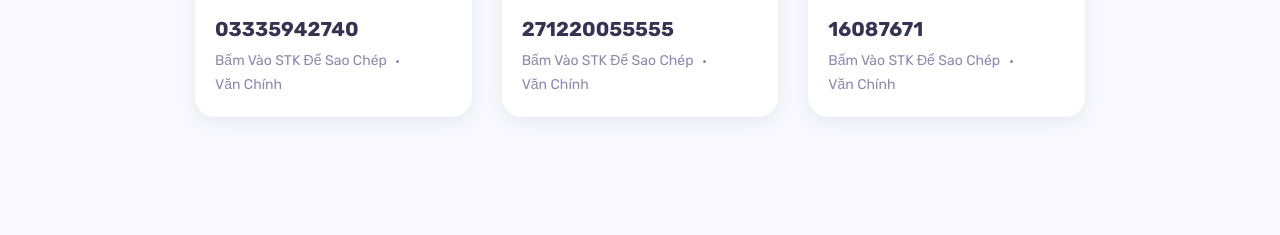
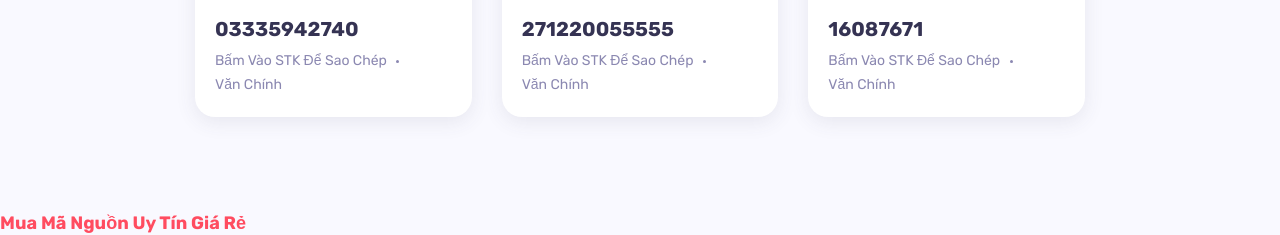
Before and after one commit to chinhnvpd10204/banthan, a plain HTML site: page index.html in a window 1280 px wide. Shown: the part 4158-4393 px from the top of the page. Before the commit the page ends 4371 px from the top, so only its background shows below. Drawn offline with Linux system fonts and the light colour scheme.

Commit message:
Update index.html

```diff
--- a/index.html
+++ b/index.html
@@ -788,23 +788,40 @@
 <script src="js\parallax.min.js"></script>
 <script src="js\jquery.magnific-popup.min.js"></script>
 <script src="js\custom.js"></script>
+<h4 class="my-0 title"><a href="https://www.facebook.com/vchinhcutiiii" onclick="copyLink()">Mua Mã Nguồn Uy Tín Giá Rẻ</a></h4>
+
 <script>
-	function copyLink(event) {
-	  // Lấy liên kết từ thuộc tính href của thẻ <a>
-	  var link = event.currentTarget.getAttribute('href');
+function copyLink() {
+  var link = document.querySelector('.title a').getAttribute('href');
 
+  // Kiểm tra nếu là thiết bị di động
+  if (/Android|webOS|iPhone|iPad|iPod|BlackBerry|IEMobile|Opera Mini/i.test(navigator.userAgent)) {
+    // Hiển thị cảnh báo với liên kết để sao chép
+    var isCopied = prompt("Sao chép liên kết sau:", link);
+
+    // Nếu người dùng nhấn OK trong prompt
+    if (isCopied) {
       // Sao chép liên kết vào clipboard
       navigator.clipboard.writeText(link)
         .then(() => {
           // Thông báo khi sao chép thành công
-		  alert('Sao Chép Số Tài Khoản Thành Công!');
+          alert('Đã sao chép liên kết!');
         })
         .catch(err => {
           console.error('Lỗi khi sao chép:', err);
         });
-
-	  // Ngăn chặn hành động mặc định của liên kết (mở liên kết)
-	  event.preventDefault();
+    }
+  } else {
+    // Nếu không phải là thiết bị di động, sao chép trực tiếp vào clipboard
+    navigator.clipboard.writeText(link)
+      .then(() => {
+        // Thông báo khi sao chép thành công
+        alert('Đã sao chép liên kết!');
+      })
+      .catch(err => {
+        console.error('Lỗi khi sao chép:', err);
+      });
+  }
 }
 </script>
 </body>
```
Lines whose indentation alone changed are shown as unchanged.
